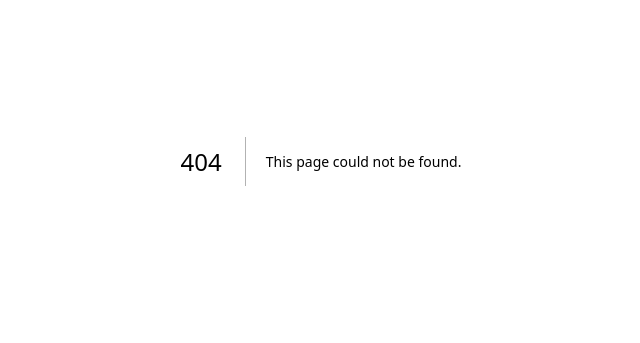
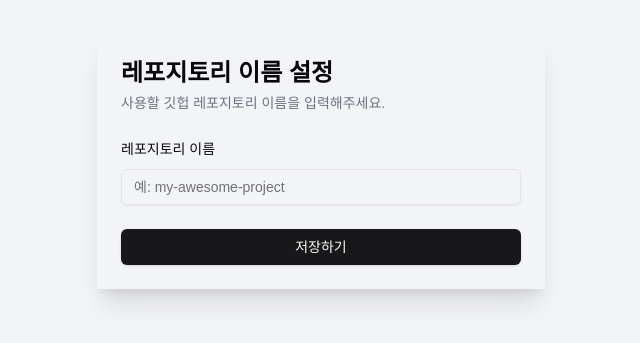
Before and after one commit to ixfp/gitmon-client, a Next.js app in the folder gitmon-next/: page /create-repo in a window 1280 px wide. Before the commit this address had no page. Shown: the part 239-582 px from the top of the page, without its empty margins (319-959 px from the left). Built offline with nearby package versions, Linux system fonts and the light colour scheme; a web font is replaced by a local one.

Commit message:
feat: 사용자가 로그인하여 레포를 생성하는 기능 구현

```diff
--- /dev/null
+++ b/gitmon-next/src/app/create-repo/page.tsx
@@ -0,0 +1,83 @@
+// app/pages/SetRepositoryName.tsx (or SetRepositoryName.jsx)
+'use client';
+
+import { useState } from 'react';
+import { Input } from "@components/ui/input";
+import { Button } from "@components/ui/button";
+// import { Card, CardContent } from "@components/ui/card";
+import { Label } from "@components/ui/label";
+import { useMutation } from '@tanstack/react-query';
+
+export default function SetRepositoryName() {
+  const [repoName, setRepoName] = useState('');
+  const [error, setError] = useState('');
+
+  const { mutate } = useMutation({
+    mutationFn: async (repoName: string) => {
+      const response = await fetch("https://api.gitmon.blog/api/v1/member/repo", {
+        method: "POST",
+        headers: {
+          "Authorization": `Bearer ${localStorage.getItem('token')}`,
+          "Content-Type": "application/json",
+        },
+        body: JSON.stringify({ name: repoName }),
+      });
+
+      if (response.ok) {
+        const res = new Response(response.body)
+        const data = await res.json();
+        return data
+      }
+    },
+    onSuccess: (data) => {
+        const { userName = 123 } = data
+        window.location.href = `/blog/${userName}`
+    },
+    onError: (error) => {
+      console.error("Authentication failed:", error);
+    },
+  });
+
+  const handleSubmit = () => {
+    if (!/^[a-zA-Z0-9-_]+$/.test(repoName)) {
+      setError("레포지토리 이름은 영어, 숫자, 하이픈(-), 언더스코어(_)만 사용할 수 있어요.");
+      return;
+    }
+    setError('');
+    mutate(repoName)
+
+    alert(`"${repoName}" 이름으로 설정되었습니다.`);
+  };
+
+  return (
+    <div className="min-h-screen flex items-center justify-center bg-gray-100 p-4">
+      <div className="w-full max-w-md shadow-xl">
+        <div className="space-y-6 p-6">
+          <div>
+            <h1 className="text-2xl font-semibold mb-1">레포지토리 이름 설정</h1>
+            <p className="text-sm text-gray-500">
+              사용할 깃헙 레포지토리 이름을 입력해주세요.
+            </p>
+          </div>
+
+          <div className="space-y-2">
+            <Label htmlFor="repo-name">레포지토리 이름</Label>
+            <Input
+              id="repo-name"
+              placeholder="예: my-awesome-project"
+              value={repoName}
+              onChange={(e) => setRepoName(e.target.value)}
+            />
+            {error && (
+              <p className="text-sm text-red-500">{error}</p>
+            )}
+          </div>
+
+          <Button className="w-full" onClick={handleSubmit}>
+            저장하기
+          </Button>
+        </div>
+      </div>
+    </div>
+  );
+}
--- a/gitmon-next/src/components/GithubLoginButton.tsx
+++ b/gitmon-next/src/components/GithubLoginButton.tsx
@@ -4,9 +4,8 @@ import GitHubIcon from "@assets/GithubIcon"
 
 function GithubLoginButton() {
   const handleLoginClick = () => {
-    const clientId = process.env.NEXT_PUBLIC_GITHUB_CLIENT_ID;
-    const redirectUri = process.env.NEXT_PUBLIC_GITHUB_REDIRECT_URI;
-    const githubAuthUrl = `https://github.com/login/oauth/authorize?client_id=${clientId}&redirect_uri=${redirectUri}&scope=user`;
+    const githubAuthUrl = `https://api.gitmon.blog/api/v1/login/oauth/github
+`;
 
     window.location.href = githubAuthUrl;
   };
```
